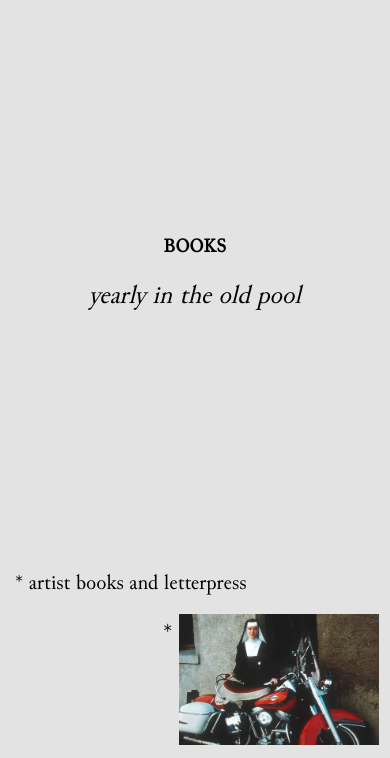
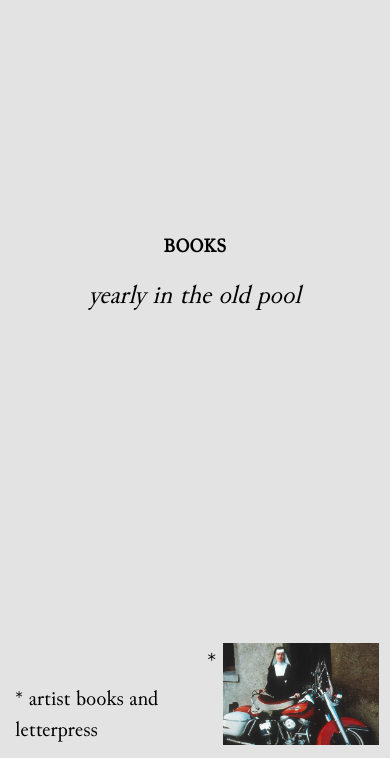
Before and after one commit to joyjade/sisterc, a plain HTML site: page index.html in a window 390 px wide. Shown: the part 86-844 px from the top of the page. Drawn offline with Linux system fonts and the light colour scheme; files whose address does not match are found by name.

Commit message:
even cuter;

```diff
--- a/assets/css/global.css
+++ b/assets/css/global.css
@@ -72,7 +72,6 @@ body {
   font-family: var(--main-font);
   background: var(--primary-color);
   text-align: center;
-
   display: flex;
   flex-direction: column;
   justify-content: center;
@@ -134,7 +133,12 @@ ol li {
 
 @media screen and (max-width: 500px) {
  h3 {
-  bottom: 160px;
+  max-width: 55vw;
+  text-align: left;
+ }
+
+ .pin figure {
+  max-width: 40vw;
  }
 
 }
```
